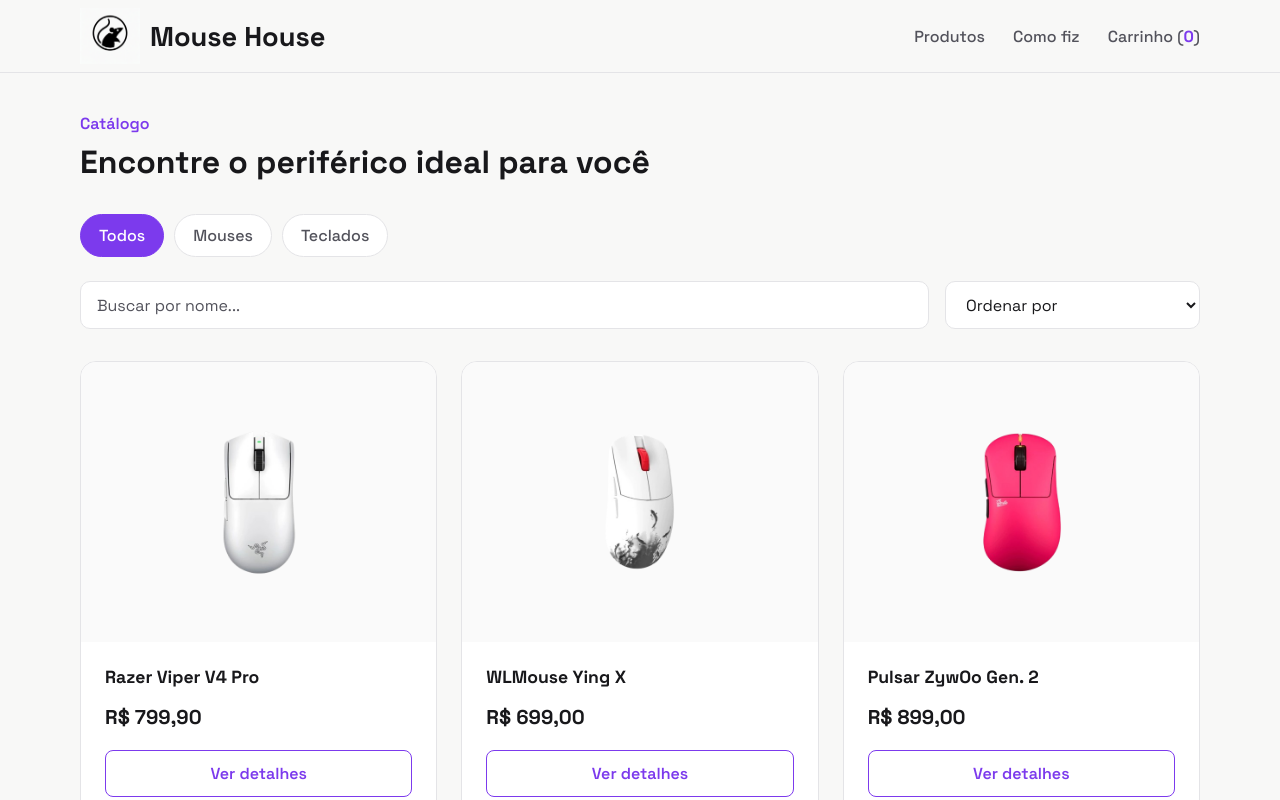
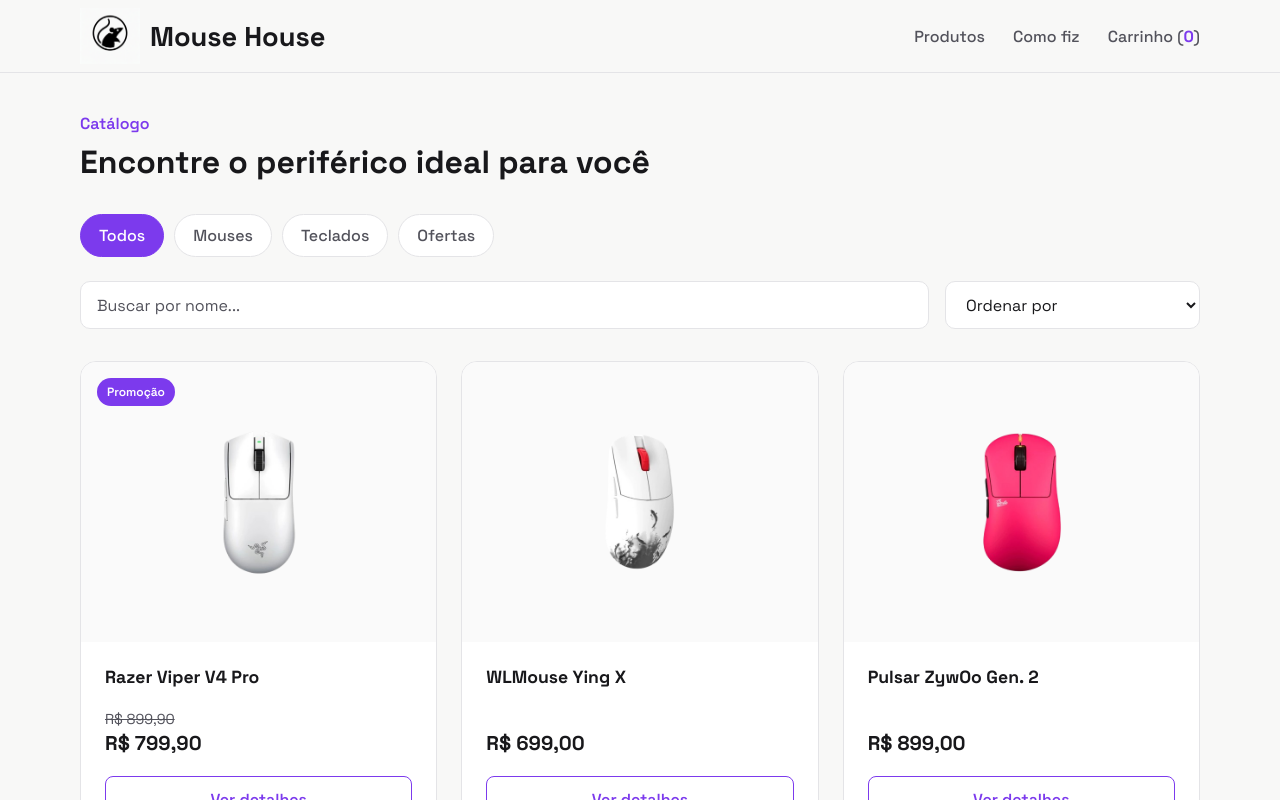
Before and after one commit to m9ts/e-commerce, a React (Vite) app in the folder mouse-house/: page / in a window 1280 px wide. Shown: the top 800 px of the page. Built offline with nearby package versions, Linux system fonts and the light colour scheme.

Commit message:
add promoções e filtro de ofertas

```diff
--- a/mouse-house/src/components/ProductCard.jsx
+++ b/mouse-house/src/components/ProductCard.jsx
@@ -21,6 +21,12 @@
   return (
     <article className="product-card">
       <div className="product-image-container">
+        {product.promotion && (
+          <span className="promotion-badge">
+            Promoção
+          </span>
+        )}
+
         <img
           src={product.image}
           alt={product.name}
@@ -33,12 +39,23 @@
       <div className="product-info">
         <h3>{product.name}</h3>
 
+        <div className="product-price-container">
+          {product.promotion && (
+            <span className="old-price">
+              {product.oldPrice.toLocaleString('pt-BR', {
+                style: 'currency',
+                currency: 'BRL',
+              })}
+            </span>
+          )}
+
           <strong className="product-price">
             {product.price.toLocaleString('pt-BR', {
               style: 'currency',
               currency: 'BRL',
             })}
           </strong>
+        </div>
 
         <button
           className="details-button"
@@ -51,7 +68,7 @@
           className={`cart-button ${added ? 'added' : ''}`}
           onClick={handleAddedToCart}
         >
-          {added ? 'Adicionado' : 'Adicionar ao carrinho'}
+          {added ? 'Adicionado' : 'Adicionar ao carrinho' }
         </button>
       </div>
     </article>
--- a/mouse-house/src/pages/Home.jsx
+++ b/mouse-house/src/pages/Home.jsx
@@ -15,6 +15,7 @@
   const [isCartOpen, setIsCartOpen] = useState(false);
   const [isCheckoutOpen, setIsCheckoutOpen] = useState(false);
   const [selectedCategory, setSelectedCategory] = useState('Todos');
+  const [onlyPromotions, setOnlyPromotions] = useState(false);
   const [loading, setLoading] = useState(true);
 
   useEffect(() => {
@@ -40,7 +41,10 @@
       selectedCategory === 'Todos' ||
       product.category === selectedCategory;
 
-    return matchesSearch && matchesCategory;
+    const matchesPromotion =
+      !onlyPromotions || product.promotion === true;
+
+    return matchesSearch && matchesCategory && matchesPromotion;
   });
 
   const sortedProducts = [...filteredProducts];
@@ -159,6 +163,13 @@
               >
                 Teclados
               </button>
+
+              <button
+                className={`promotion-filter ${onlyPromotions ? 'active' : ''}`}
+                onClick={() => setOnlyPromotions(!onlyPromotions)}
+              >
+                Ofertas
+              </button>
             </div>
 
             <div className="search-container">
--- a/mouse-house/src/styles/global.css
+++ b/mouse-house/src/styles/global.css
@@ -211,6 +211,8 @@
 }
 
 .product-image-container {
+  position: relative;
+
   height: 280px;
 
   padding: 32px;
@@ -233,6 +235,23 @@
   object-fit: contain;
 }
 
+.promotion-badge {
+  position: absolute;
+  top: 16px;
+  left: 16px;
+  z-index: 1;
+
+  padding: 6px 10px;
+
+  border-radius: 999px;
+
+  background-color: var(--color-primary);
+  color: #ffffff;
+
+  font-size: 0.75rem;
+  font-weight: 600;
+}
+
 .product-info {
   padding: 24px;
 }
@@ -243,10 +262,26 @@
   font-size: 1.1rem;
 }
 
+.product-price-container {
+  min-height: 52px;
+  margin-bottom: 20px;
+
+  display: flex;
+  flex-direction: column;
+  justify-content: flex-end;
+}
+
+.old-price {
+  margin-bottom: 2px;
+
+  color: var(--color-text-secondary);
+
+  font-size: 0.9rem;
+  text-decoration: line-through;
+}
+
 .product-price {
   display: block;
-
-  margin-bottom: 20px;
 
   font-size: 1.25rem;
 }
```
Lines whose indentation alone changed are shown as unchanged.
